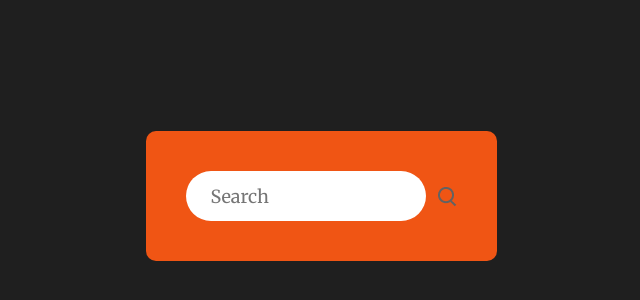
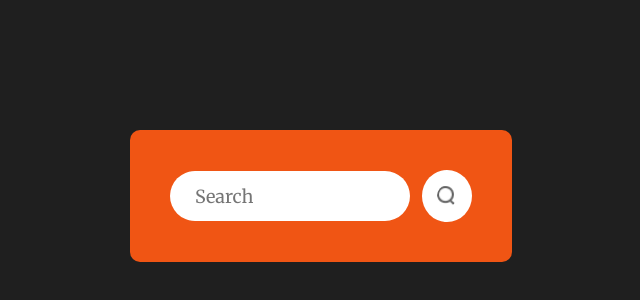
Before and after one commit to gulfaniputra/anemoi-app, a React (Vite) app: page / in a window 1280 px wide. Shown: the part 204-504 px from the top of the page, without its empty margins (319-959 px from the left). Built offline with nearby package versions, Linux system fonts and the light colour scheme.

Commit message:
Fix the search icon's layout

```diff
--- a/src/components/Weather.css
+++ b/src/components/Weather.css
@@ -21,4 +21,13 @@
   border-radius: 40px;
   padding-left: 25px;
   font-size: 18px;
+  background: #fff;
 }
+
+.search-bar img {
+  width: 50px;
+  padding: 15px;
+  border-radius: 50%;
+  background: #fff;
+  cursor: pointer;
+}
```
